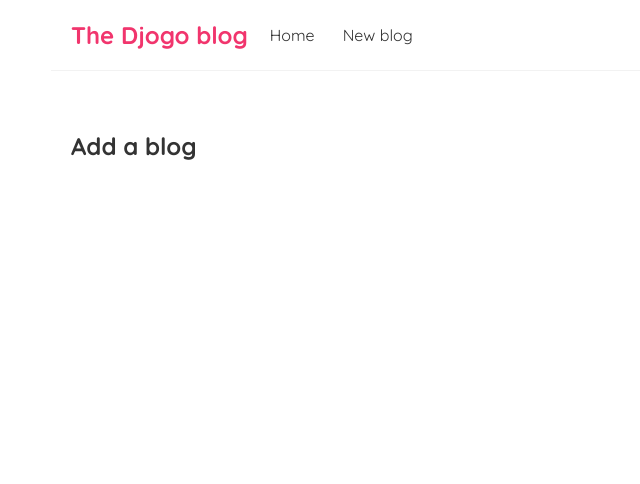
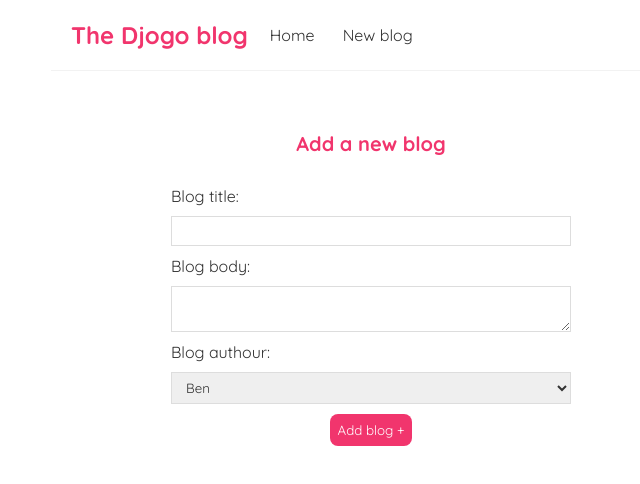
Before and after one commit to bergad37/React-exercises, a React (Create React App) app: page /create in a window 1280 px wide. Shown: the top 484 px of the page, without its empty margins (269-909 px from the left). Built offline with nearby package versions, Linux system fonts and the light colour scheme.

Commit message:
redirect to page,delete blog,not found page

```diff
--- a/Data/db.json
+++ b/Data/db.json
@@ -1,22 +1,46 @@
 {
-    "blogs":[
+  "blogs": [
     {
-        "title":"   Think and Grow Rich",
-        "body":"It is a long established fact that a reader will be distracted by the readable content of a page when looking at its layout. The point of using Lorem Ipsum is that it has a more-or-less normal distribution of letters, as opposed to using 'Content here, content here', making it look like readable English. Many desktop publishing packages and web page editors now use Lorem Ipsum as their default model text, and a search for 'lorem ipsum' will uncover many web sites still in their infancy. Various versions have evolved over the years, sometimes by accident, sometimes on purpose (injected humour and the like).",
-        "auhtor":"joe",
-        "id":1
+      "title": "   Think and Grow Rich",
+      "body": "It is a long established fact that a reader will be distracted by the readable content of a page when looking at its layout. The point of using Lorem Ipsum is that it has a more-or-less normal distribution of letters, as opposed to using 'Content here, content here', making it look like readable English. Many desktop publishing packages and web page editors now use Lorem Ipsum as their default model text, and a search for 'lorem ipsum' will uncover many web sites still in their infancy. Various versions have evolved over the years, sometimes by accident, sometimes on purpose (injected humour and the like).",
+      "auhtor": "joe",
+      "id": 1
     },
     {
-            "title":"Steve Jobs",
-            "body":"It is a long established fact that a reader will be distracted by the readable content of a page when looking at its layout. The point of using Lorem Ipsum is that it has a more-or-less normal distribution of letters, as opposed to using 'Content here, content here', making it look like readable English. Many desktop publishing packages and web page editors now use Lorem Ipsum as their default model text, and a search for 'lorem ipsum' will uncover many web sites still in their infancy. Various versions have evolved over the years, sometimes by accident, sometimes on purpose (injected humour and the like).",
-            "auhtor":"john",
-            "id":2
+      "title": "Steve Jobs",
+      "body": "It is a long established fact that a reader will be distracted by the readable content of a page when looking at its layout. The point of using Lorem Ipsum is that it has a more-or-less normal distribution of letters, as opposed to using 'Content here, content here', making it look like readable English. Many desktop publishing packages and web page editors now use Lorem Ipsum as their default model text, and a search for 'lorem ipsum' will uncover many web sites still in their infancy. Various versions have evolved over the years, sometimes by accident, sometimes on purpose (injected humour and the like).",
+      "auhtor": "john",
+      "id": 2
     },
     {
-            "title":"Tomorrow  land",
-            "body":"There are many variations of passages of Lorem Ipsum available, but the majority have suffered alteration in some form, by injected humour, or randomised words which don't look even slightly believable. If you are going to use a passage of Lorem Ipsum, you need to be sure there isn't anything embarrassing hidden in the middle of text. All the Lorem Ipsum generators on the Internet tend to repeat predefined chunks as necessary, making this the first true generator on the Internet. It uses a dictionary of over 200 Latin words, combined with a handful of model sentence structures, to generate Lorem Ipsum which looks reasonable. The generated Lorem Ipsum is therefore always free from repetition, injected humour, or non-characteristic words etc.",
-            "auhtor":"Doe",
-            "id":3
+      "title": "Tomorrow  land",
+      "body": "There are many variations of passages of Lorem Ipsum available, but the majority have suffered alteration in some form, by injected humour, or randomised words which don't look even slightly believable. If you are going to use a passage of Lorem Ipsum, you need to be sure there isn't anything embarrassing hidden in the middle of text. All the Lorem Ipsum generators on the Internet tend to repeat predefined chunks as necessary, making this the first true generator on the Internet. It uses a dictionary of over 200 Latin words, combined with a handful of model sentence structures, to generate Lorem Ipsum which looks reasonable. The generated Lorem Ipsum is therefore always free from repetition, injected humour, or non-characteristic words etc.",
+      "auhtor": "Doe",
+      "id": 3
+    },
+    {
+      "title": "How it is done",
+      "body": "Contrary to popular belief, Lorem Ipsum is not simply random text. It has roots in a piece of classical Latin literature from 45 BC, making it over 2000 years old. Richard McClintock, a Latin professor at Hampden-Sydney College in Virginia, looked up one of the more obscure Latin words, consectetur, from a Lorem Ipsum passage, and going through the cites of the word in classical literature, discovered the undoubtable source. Lorem Ipsum comes from sections 1.10.32 and 1.10.33 of \"de Finibus Bonorum et Malorum\" (The Extremes of Good and Evil) by Cicero, written in 45 BC. This book is a treatise on the theory of ethics, very popular during the Renaissance. The first line of Lorem Ipsum, \"Lorem ipsum dolor sit amet..\", comes from a line in section 1.10.32.",
+      "author": "Ben",
+      "id": 7
+    },
+    {
+      "title": "Why do we use React",
+      "body": "Lorem ipsum dolor sit amet, consectetur adipiscing elit, sed do eiusmod tempor incididunt ut labore et dolore magna aliqua. Ut enim ad minim veniam, quis nostrud exercitation ullamco laboris nisi ut aliquip ex ea commodo consequat. Duis aute irure dolor in reprehenderit in voluptate velit esse cillum dolore eu fugiat nulla pariatur. Excepteur sint occaecat cupidatat non proident, sunt in culpa qui officia deserunt mollit anim id est laborum.",
+      "author": "Doe",
+      "id": 8
+    },
+    {
+      "title": "React intro",
+      "body": "Lorem ipsum dolor sit amet, consectetur adipiscing elit, sed do eiusmod tempor incididunt ut labore et dolore magna aliqua. Ut enim ad minim veniam, quis nostrud exercitation ullamco laboris nisi ut aliquip ex ea commodo consequat. Duis aute irure dolor in reprehenderit in voluptate velit esse cillum dolore eu fugiat nulla pariatur. Excepteur sint occaecat cupidatat non proident, sunt in culpa qui officia deserunt mollit anim id est laborum.",
+      "author": "Ben",
+      "id": 10
+    },
+    {
+      "title": "1914 Translation",
+      "body": "On the other hand, we denounce with righteous indignation and dislike men who are so beguiled and demoralized by the charms of pleasure of the moment, so blinded by desire, that they cannot foresee the pain and trouble that are bound to ensue; and equal blame belongs to those who fail in their duty through weakness of will, which is the same as saying through shrinking from toil and pain. These cases are perfectly simple and easy to distinguish. In a free hour, when our power of choice is untrammelled and when nothing prevents our being able to do what we like best, every pleasure is to be welcomed and every pain avoided. But in certain circumstances and owing to the claims of duty or the obligations of business it will frequently occur that pleasures have to be repudiated and annoyances accepted. The wise man therefore always holds in these matters to this principle of selection: he rejects pleasures to secure other greater pleasures, or else he endures pains to avoid worse pains.",
+      "author": "Doe",
+      "id": 15
     }
   ]
 }
--- a/src/App.js
+++ b/src/App.js
@@ -3,6 +3,7 @@ import { Home } from './Home';
 import {BrowserRouter as Router,Route,Switch} from 'react-router-dom'
 import Create from './Create';
 import BlogDetails from './BlogDetails';
+import NotFound from './NotFound';
 
 
 function App() {
@@ -22,6 +23,9 @@ function App() {
          <Route path="/blogs/:id">  {/*For the get one blog page the path is */}
             <BlogDetails />
          </Route>
+         <Route path="*">  {/*For the get one blog page the path is */}
+         <NotFound />
+      </Route>
     </Switch>
       </div>
     </div>
--- a/src/BlogDetails.js
+++ b/src/BlogDetails.js
@@ -1,19 +1,29 @@
-import { useParams } from "react-router-dom/cjs/react-router-dom.min"
+import {  useParams } from 'react-router-dom'
 import useFetch from "./useFetch";
+import { useHistory } from 'react-router-dom/cjs/react-router-dom.min';
 
 const BlogDetails = () => {
     const {id}=useParams();
     const {data:blog,error,isPending}=useFetch('http://localhost:8000/blogs/'+id);
+const history=useHistory();
 
+  const handleClick=()=>{
+fetch('http://localhost:8000/blogs/' + blog.id,{
+  method:'DELETE'
+}).then(()=>{
+  history.push('/');
+})
+  }
   return (
     <div className="blog-details">
   {isPending && <div>Loading......</div>}
   {error && <div>{error}</div>}
   {blog && (
     <article>
-    <h2>{blog.title}</h2>
+    <h2>{blog.title}</h2>;
     <p>Written by {blog.author}</p>
     <div>{blog.body}</div>
+    <button onClick={handleClick}>Delete this blog</button>
     </article>
   )}
     </div>
--- a/src/Create.js
+++ b/src/Create.js
@@ -1,9 +1,68 @@
-import React from 'react'
+import { useState } from 'react'
+import { useHistory } from 'react-router-dom/cjs/react-router-dom.min';
 
 const Create = () => {
+  const [title,setTitle]=useState('');
+  const [body,setBody]=useState('');
+  const [author,setAuthor]=useState('Ben');
+  const [isPending,setIsPending]=useState(false);
+  const history=useHistory();
+
+  const handleSubmit=(e)=>{
+    e.preventDefault();
+    const blog={title,body,author };
+
+    setIsPending(true);
+
+    fetch('http://localhost:8000/blogs',{
+      method:'POST',
+      headers:{"Content-Type":"application/json"},
+      body:JSON.stringify(blog)
+    })
+    .then(()=>{
+      console.log('new blog added')
+      setIsPending(false);
+      history.push('/');
+    });
+
+  }
+  //history.go(-1);
+
   return (
     <div className='create'>
-    <h2>Add a blog</h2>
+    <h2>Add a new blog</h2>
+    <form onSubmit={handleSubmit}>
+    <label>Blog title: </label>
+
+{/** catching the inputs new value*/}
+    <input type='text'
+    required
+    value={title}
+    onChange={(e)=>setTitle(e.target.value)}
+    />
+
+    <label>Blog body: </label>
+
+    {/** catching the inputs */}
+    <textarea
+    value={body}
+    onChange={(e)=>setBody(e.target.value)}
+    required></textarea>
+
+    <label >Blog authour: </label>
+    {/** catching the inputs */}
+    <select
+    value={author}
+    onChange={(e)=>setAuthor(e.target.value)}
+    >
+
+    <option value="Ben">Ben</option>
+    <option value="Doe">Doe</option>
+    <option value="not-found">Not listed</option>
+    </select>
+   { !isPending && <button>Add blog + </button> }
+   { isPending && <button disabled>Creating the blog .....</button> }
+    </form>
     </div>
   )
 }
--- /dev/null
+++ b/src/NotFound.js
@@ -0,0 +1,13 @@
+import { Link } from "react-router-dom/cjs/react-router-dom.min"
+
+const NotFound = () => {
+  return (
+    <div className="not-found">
+    <h2>Sorry</h2>
+    <p>The page is not found , <Link to='/'>Back to homepage</Link></p>
+
+    </div>
+  )
+}
+
+export default NotFound
--- a/src/index.css
+++ b/src/index.css
@@ -69,3 +69,50 @@
   border-radius: 8px;
   cursor: pointer;
 }
+
+/* Create a new blog form */
+.create{
+  max-width: 400px;
+  margin: 0 auto;
+  text-align: center;
+}
+.create label{
+  text-align: left;
+  display: block;
+}
+.create h2{
+  font-size: 20px;
+  color:  #f1356d;
+  margin-bottom: 30px;
+}
+
+.create input,.create textarea,.create select{
+  width:100%;
+  padding: 6px 10px;
+  margin: 10px 0;
+  border: 1px solid #ddd;
+  box-sizing: border-box;
+  display: block;
+}
+.create button{
+  background: #f1356d;
+  color:white;
+  border:0;
+  padding:8px;
+  border-radius: 8px;
+  cursor: pointer;
+}
+
+/* Not found page*/
+
+.not-found h2,.not-found p{
+  padding: 20px 0;
+}
+
+.not-found a:hover{
+  color: #f1356d;
+}
+.not-found a{
+  text-decoration: none;
+  color: rgba(29, 110, 231, 0.778)
+}
```
Lines whose indentation alone changed are shown as unchanged.
